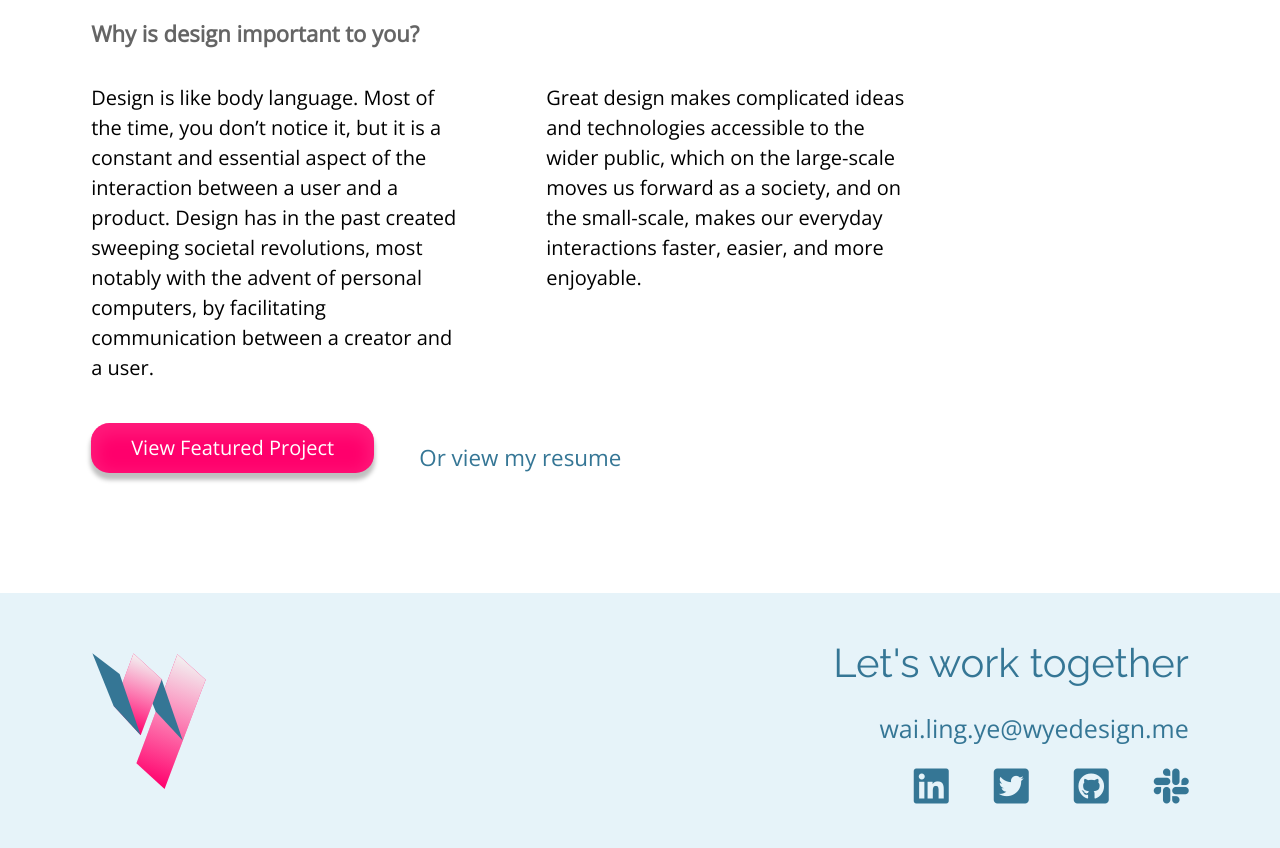
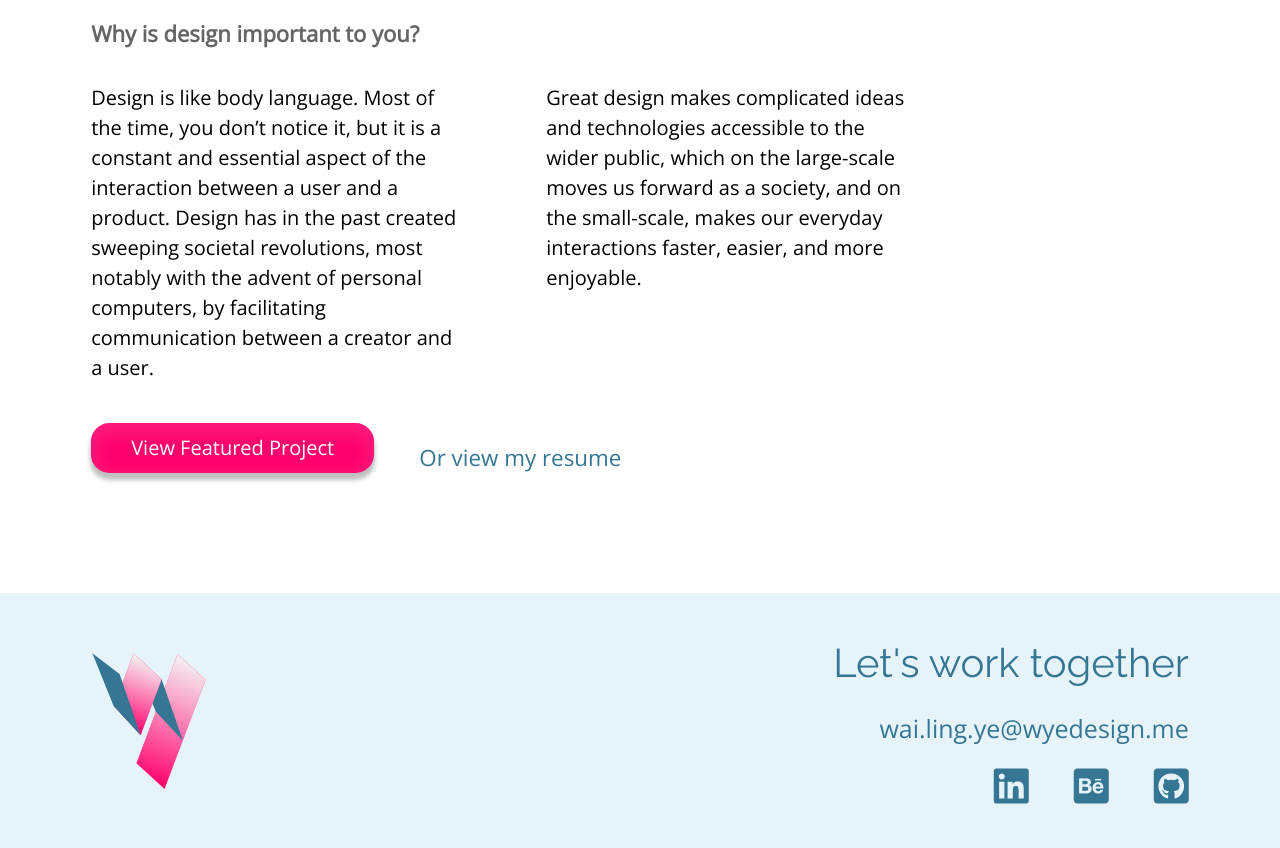
Before and after one commit to wai-ling-ye/portfolio, a plain HTML site: page about.html in a window 1280 px wide. Shown: the part 2183-3031 px from the top of the page. Drawn offline with nearby package versions, Linux system fonts and the light colour scheme.

Commit message:
Update footer links

```diff
--- a/about.html
+++ b/about.html
@@ -165,9 +165,8 @@
           </p>
           <ul>
             <li><a href="https://www.linkedin.com/in/wailingye/" target="_blank"><i class="fab fa-linkedin"></i></a></li>
-            <li><a href="https://twitter.com/Wai_Ling_Ye" target="_blank"><i class="fab fa-twitter-square"></i></a></li>
+            <li><a href="https://www.behance.net/wailingyec583" target="_blank"><i class="fab fa-behance-square"></i></a></li>
             <li><a href="https://github.com/wai-ling-ye" target="_blank"><i class="fab fa-github-square"></i></a></li>
-            <li><a href="" target="_blank"><i class="fab fa-slack"></i></a></li>
           </ul>
         </div>
       </div>
```
Also changed, not shown: index.html (+1 -2 lines), local_kitchen.html (+1 -1 lines), process.html (+1 -2 lines), remkeep.html (+1 -2 lines).
